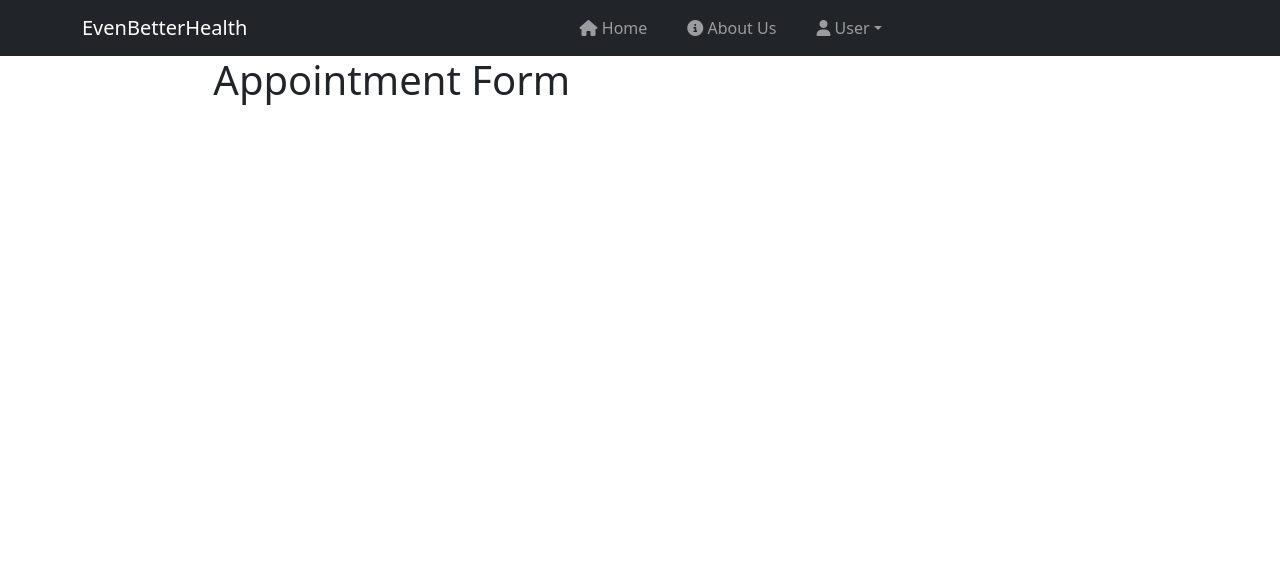
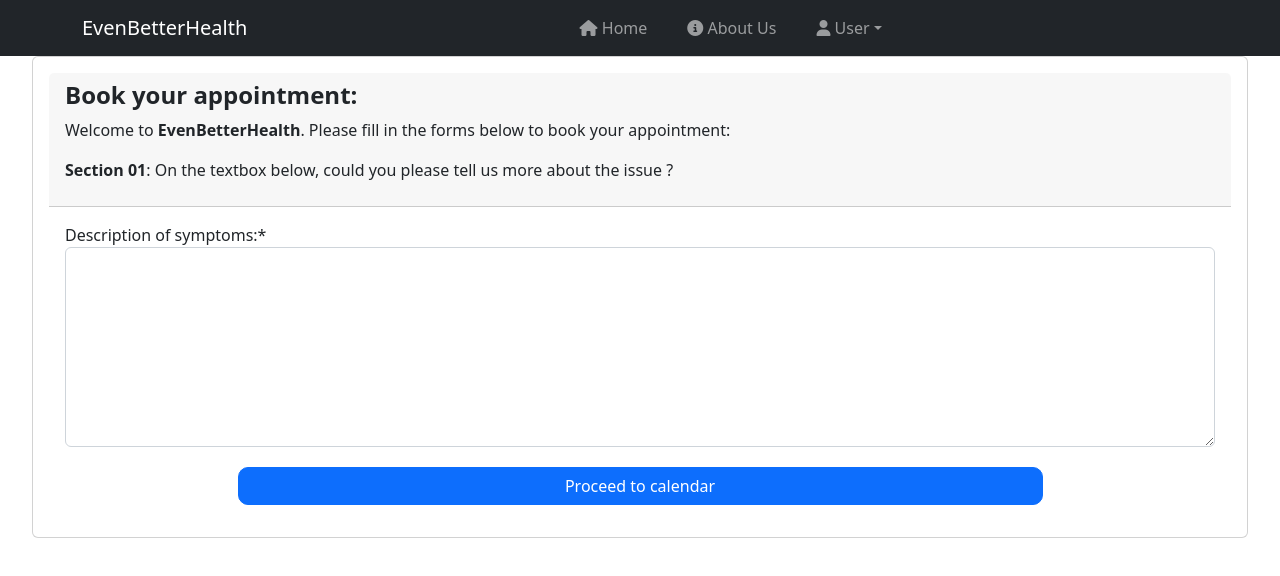
Before and after one commit to alexlrwilliams/mental-health-app, a Vue app in the folder frontend/: page /bookAppointmentForm in a window 1280 px wide. Shown: the top 576 px of the page. Built offline with nearby package versions, Linux system fonts and the light colour scheme.

Commit message:
added First section of booking appointment form

```diff
--- a/frontend/src/pages/BookAppointmentForm.vue
+++ b/frontend/src/pages/BookAppointmentForm.vue
@@ -1,18 +1,74 @@
 <template>
   <div>
     <NavBar />
-    <div class='col-md-8 mx-auto'>
-      <h1>Appointment Form</h1>
-    </div>
+  <div class="booking-section1">
+    <b-card class="booking-section-form1">
+      <b-card-header>
+        <h4><b>Book your appointment:</b></h4>
+        <p>Welcome to <b>EvenBetterHealth</b>. Please fill in the forms below to book your appointment:</p>
+        <p><b>Section 01</b>: On the textbox below, could you please tell us more about the issue ?</p>
+      </b-card-header>
+      <b-card-body>
+        <b-form @submit.prevent="" >
+          <b-form-group id="address-group"
+                        label="Description of symptoms:*"
+                        label-for="description-input">
+            <b-form-textarea id="description-input"
+                          class="description-textarea"
+                          v-model="description"
+                          type="text"
+                          required></b-form-textarea>
+          </b-form-group>
+
+          <div class="booking-section1-btn">
+            <b-button variant="primary" class='booking-section1-btn-proceed'>Proceed to calendar</b-button>
+          </div>
+        </b-form>
+      </b-card-body>
+    </b-card>
+  </div>
   </div>
 </template>
 
 <script>
 import NavBar from '../components/NavBar'
 export default {
+  data() {
+    return {
+      description: '',
+    }
+  },
   name: 'BookAppointmentForm',
   components: {
     NavBar
   }
 }
 </script>
+<style scoped>
+  .booking-section1 {
+    display: flex;
+    justify-content: center;
+    align-items: center;
+
+  }
+  .booking-section-form1 {
+    width: 95%;
+    margin: 0 auto;
+  }
+
+  .description-textarea {
+    width: 100%;
+    height: 200px;
+    font-size: 16px;
+  }
+  .booking-section1-btn{
+    display: flex;
+    flex-direction: column;
+    align-items: center;
+  }
+    .booking-section1-btn-proceed {
+    width:70%;
+    border-radius: 10px;
+    margin-top: 20px
+  }
+</style>
```
